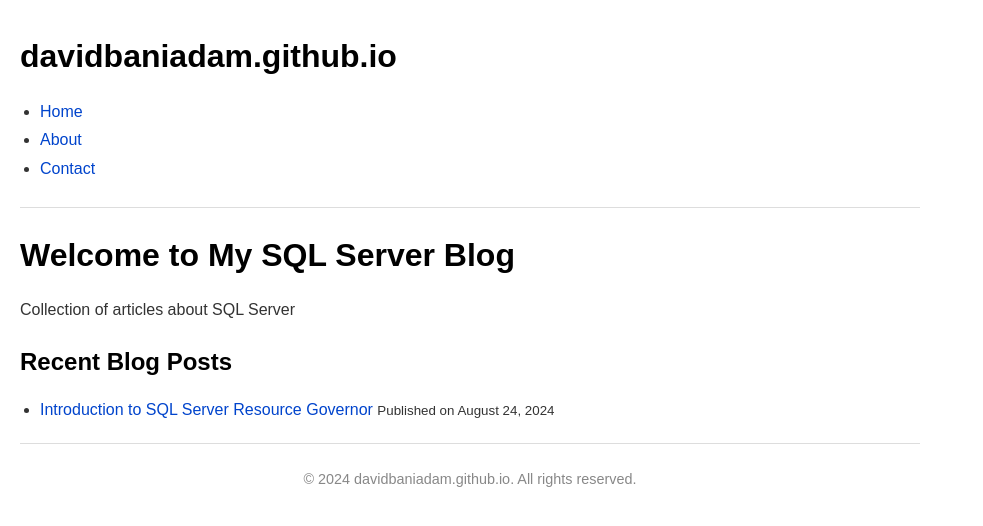
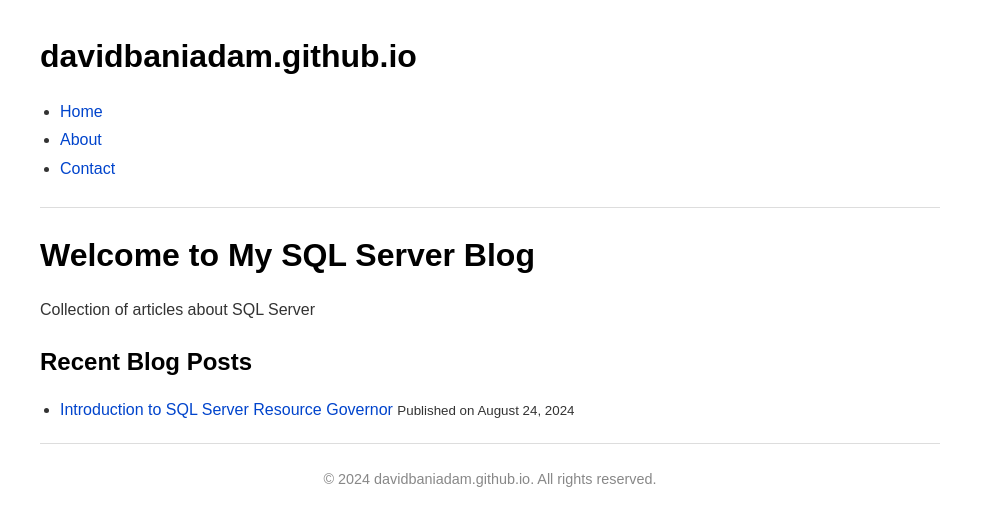
Before and after one commit to davidbaniadam/davidbaniadam.github.io, a Jekyll site: the page built from index.md, in a window 1280 px wide. Shown: the top 526 px of the page, without its empty margins (0-983 px from the left). Built offline with Jekyll 4.4.1, drawn with Linux system fonts in a browser that asks for light colours.

Commit message:
Update style.css

```diff
--- a/assets/css/style.css
+++ b/assets/css/style.css
@@ -4,7 +4,7 @@ body {
     color: #333;
     line-height: 1.6;
     max-width: 900px;
-    margin: 0 auto 0 20px;
+    margin: 0 auto auto 40px;
 }
 
 h1, h2 {
```
